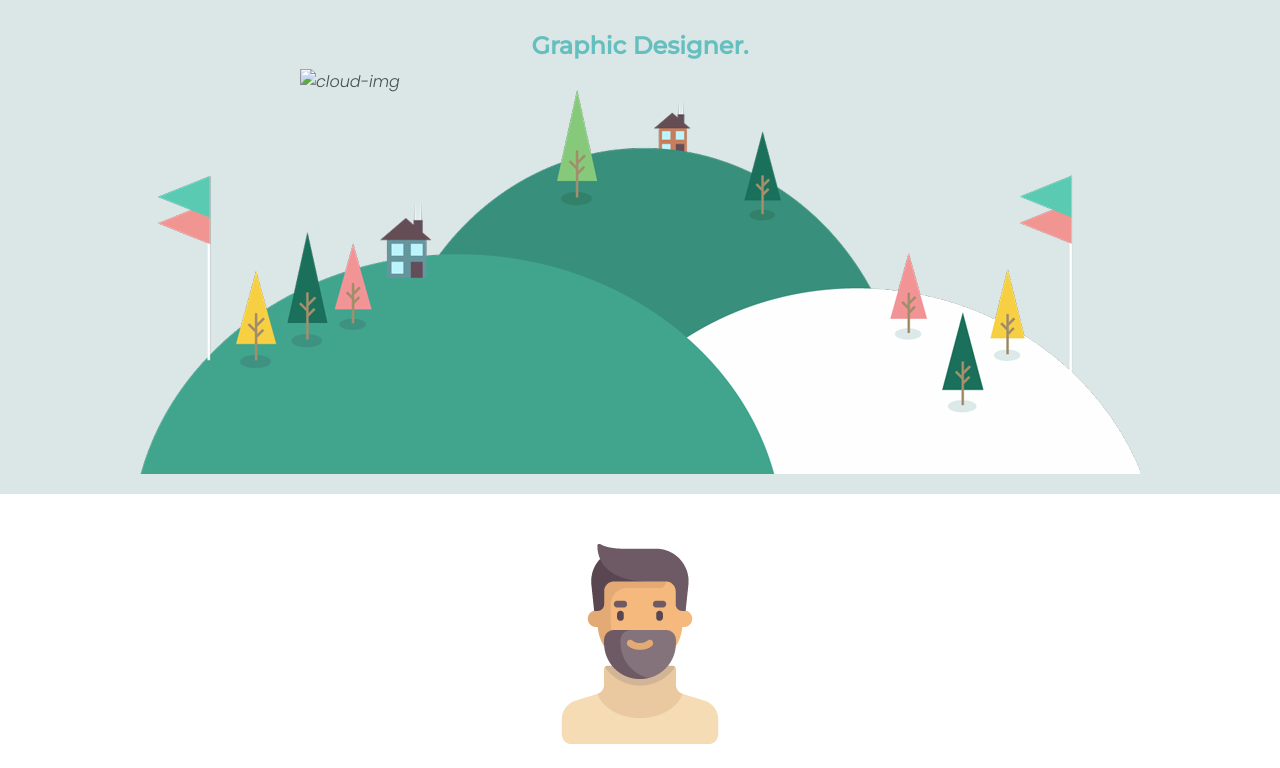
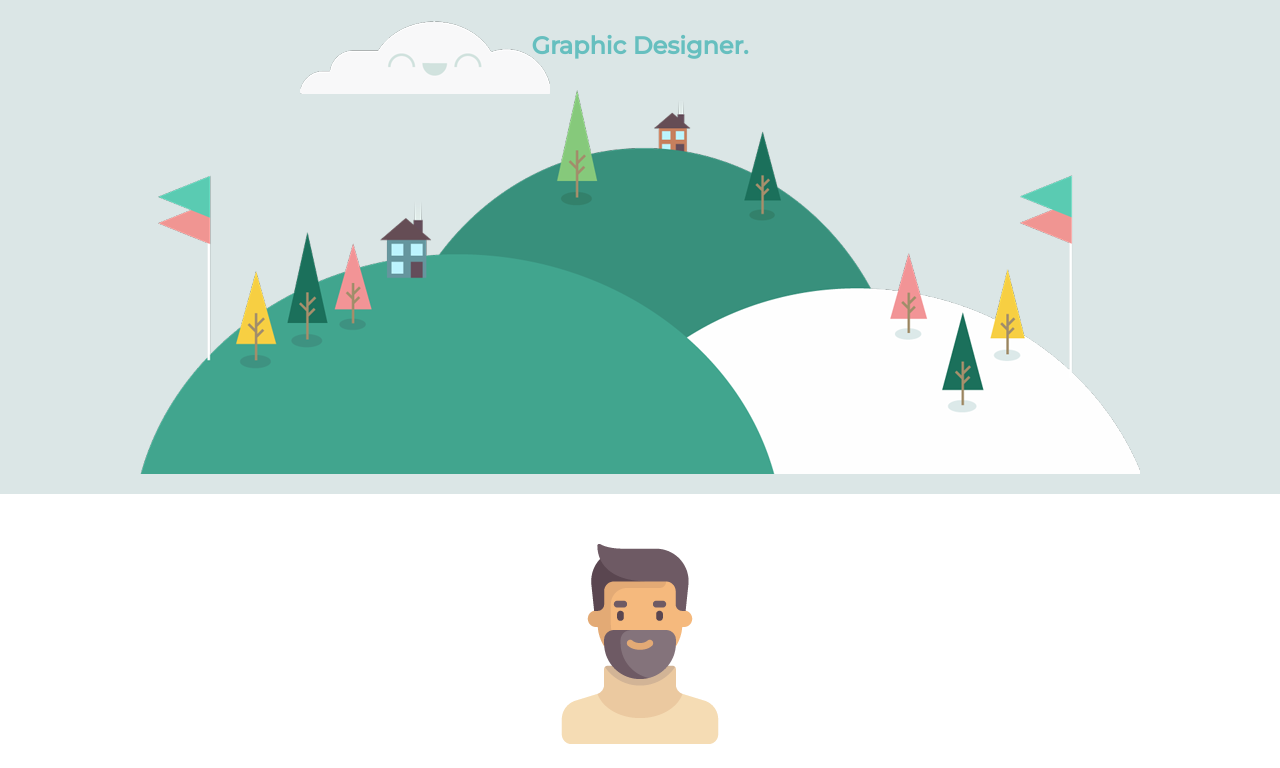
Before and after one commit to AwaisAhmad240/Intro, a plain HTML site: page index.html in a window 1280 px wide. Shown: the part 198-966 px from the top of the page. Drawn offline with Linux system fonts and the light colour scheme; the site is published under a folder, as on GitHub Pages, so addresses that start at the root find nothing; a web font is replaced by a local one.

Commit message:
Update index.html

```diff
--- a/index.html
+++ b/index.html
@@ -27,7 +27,7 @@
 
     <h1>I'm Awais!</h1>
     <h2 class="subtitle">Graphic Designer.</h2>
-    <img class="bottom-cloud" src="/images/cloud.png" alt="cloud-img">
+    <img class="bottom-cloud" src="images/cloud.png" alt="cloud-img">
     <img class="mountain-img" src="images/Mountain.png" alt="Mountains-img">
   </div>
   <div class="middle-container">
```
